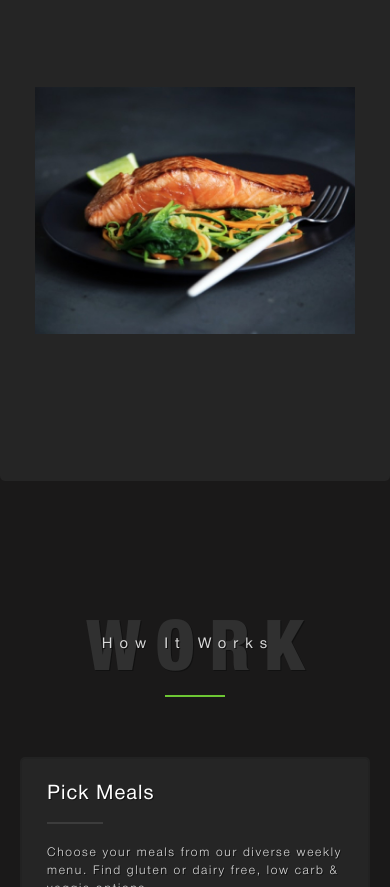
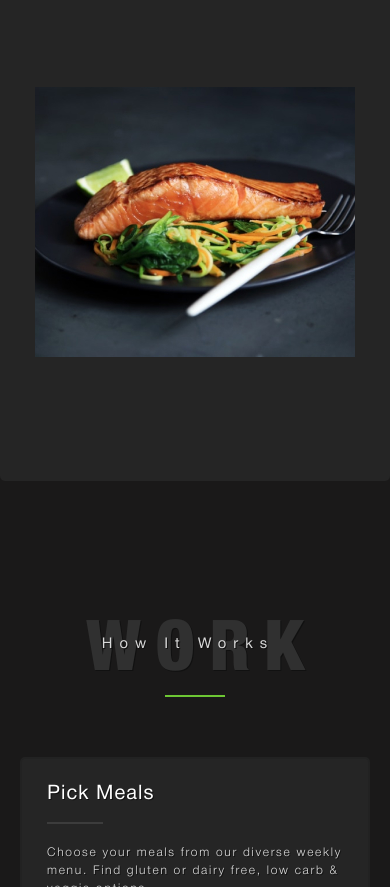
Before and after one commit to vmnekrasovv/healthy, a plain HTML site: page app/index.html in a window 390 px wide. Shown: the part 1637-2524 px from the top of the page. Drawn offline with Linux system fonts and the light colour scheme.

Commit message:
Правки адаптив секции about

```diff
--- a/app/js/app.js
+++ b/app/js/app.js
@@ -20,7 +20,7 @@
 				},
 
 				{
-				  breakpoint: 768,
+				  breakpoint: 769,
 				  settings: {
 				    slidesToShow: 1,
 				    arrows: true
--- a/app/scss/sections/_about.scss
+++ b/app/scss/sections/_about.scss
@@ -30,6 +30,13 @@
 		flex-wrap: wrap;
 		gap: 40px;
 
+		.slick-track {
+
+			@media screen and (max-width: 420px) {
+				height: 100%;
+			}
+		}
+
 		&__item {
 			cursor: pointer;
 		}
@@ -37,6 +44,11 @@
 		&__image {
 			width: 100%;
 			padding: 0 15px;
+
+			@media screen and (max-width: 420px) {
+				height: 100%;
+				object-fit: cover;
+			}
 		}
 
 		&__arrow {
```
Also changed, not shown: app/css/app.min.css, app/js/app.min.js.
